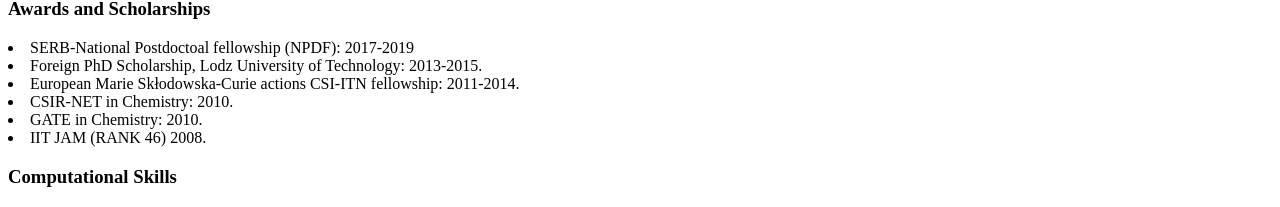
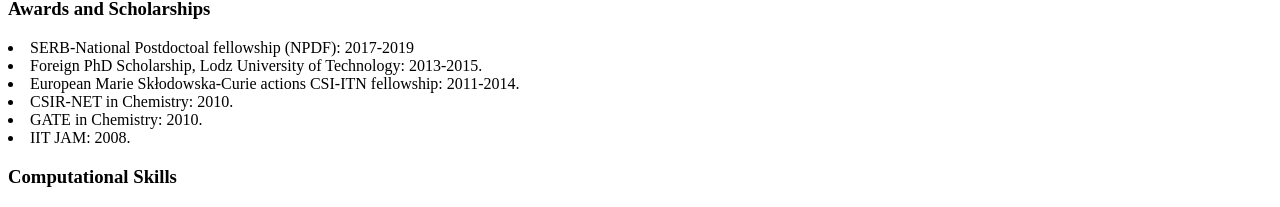
Before and after one commit to rabimanna/cv, a plain HTML site: page index.html in a window 1280 px wide. Shown: the part 1272-1479 px from the top of the page. Drawn offline with Linux system fonts and the light colour scheme.

Commit message:
Update index.html

```diff
--- a/index.html
+++ b/index.html
@@ -59,7 +59,7 @@
 <li>European Marie Skłodowska-Curie actions CSI-ITN fellowship: 2011-2014.</li>
 <li>CSIR-NET in Chemistry: 2010. </li>
 <li>GATE in Chemistry: 2010.</li>
-<li>IIT JAM (RANK 46) 2008.</li>
+<li>IIT JAM: 2008.</li>
 <h3>
 Computational Skills</h3>
 <li>Programming Languages: Fortran77, Python (NumPy, Pandas, Seaborn , Matplotlib , Plotly , Scikit-Learn)  Machine Learning, and Bash scripts, html and Javascript </li>
```
